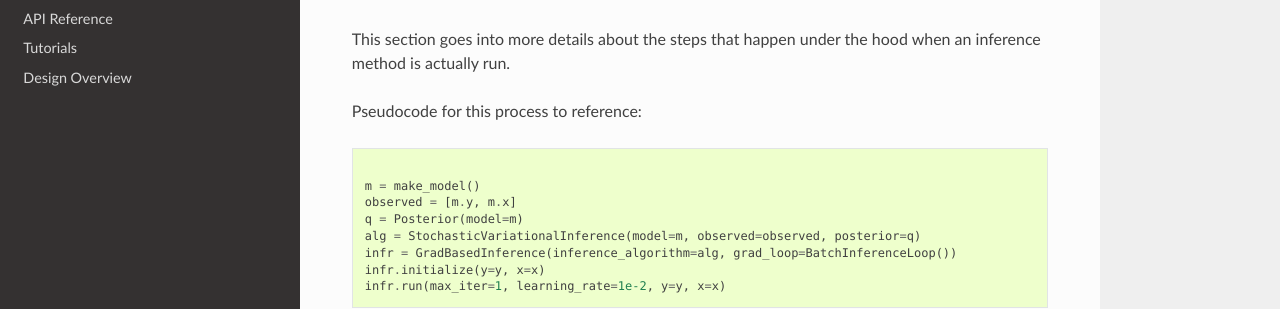
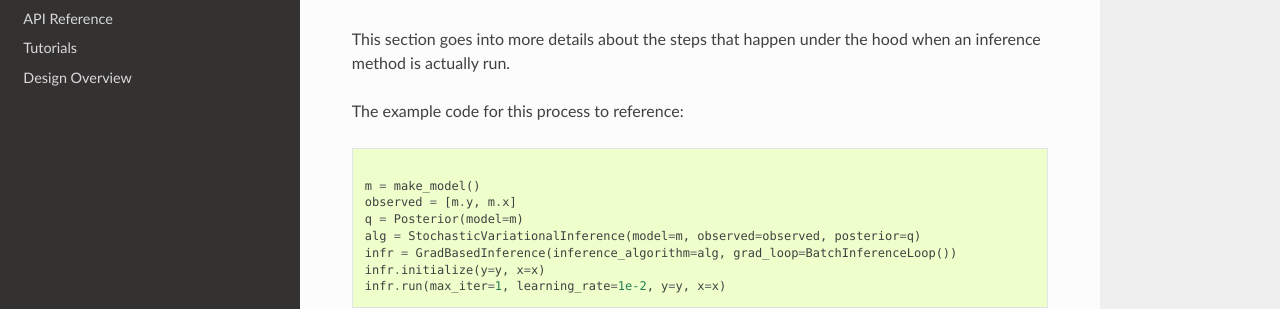
Before and after one commit to amzn/MXFusion, a Sphinx documentation site: the page built from docs/design_documents/inference.md, in a window 1280 px wide and 900 px high, scrolled down 3935 px. Shown: the part 156-465 px from the top of the window. Built offline with Sphinx 7.4.7 and the Read the Docs theme 2.0.0, drawn with Linux system fonts in a browser that asks for light colours; pages that are not in the unit, such as notebooks, are missing from menus.

Commit message:
Update docs/design_documents/inference.md
Co-Authored-By: meissnereric <meissner.eric.7@gmail.com>

````diff
--- a/docs/design_documents/inference.md
+++ b/docs/design_documents/inference.md
@@ -131,7 +131,7 @@ infr2.load(primary_model_file=PREFIX+'_graph_0.json',
 
 This section goes into more details about the steps that happen under the hood when an inference method is actually run.
 
-Pseudocode for this process to reference:
+The example code for this process to reference:
 ```
 
 m = make_model()
````
